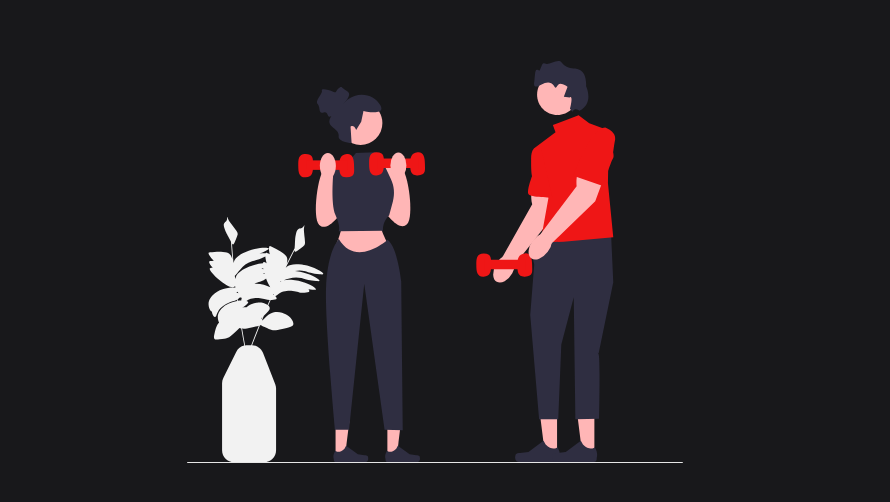
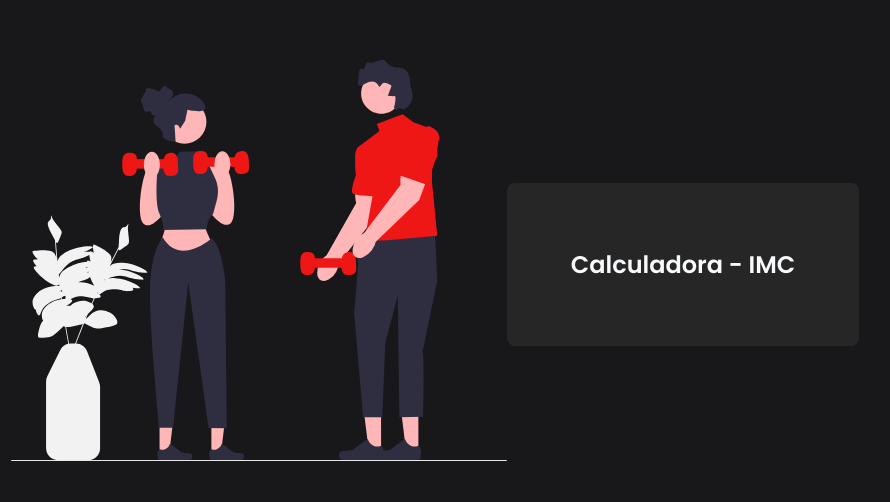
Before and after one commit to lmcomito/revisao, a plain HTML site: page pages/index.html in a window 1280 px wide. Shown: the part 136-638 px from the top of the page, without its empty margins (205-1095 px from the left). Drawn offline with Linux system fonts and the light colour scheme.

Commit message:
feat: add Poppins font

```diff
--- a/assets/css/style.index.css
+++ b/assets/css/style.index.css
@@ -1,7 +1,10 @@
+@import url('https://fonts.googleapis.com/css2?family=Poppins:wght@100;200;300;400;500;600&display=swap');
+
 * {
     margin: 0;
     padding: 0;
     box-sizing: border-box;
+    font-family: 'Poppins', sans-serif;
 }
 
 body {
@@ -18,5 +21,19 @@ body {
 
  img {
     width: 31rem;
+ }
 
+ #form {
+    display: flex;
+    flex-direction: column;
+    padding: 2rem;
+    color: #f8fafc;
+    background-color: #262626;
+    border-radius: 8px;
  }
+
+ #calculator {
+    display: flex;
+    flex-direction: column;
+    padding: 2rem;
+ }
--- a/pages/index.html
+++ b/pages/index.html
@@ -14,6 +14,9 @@
         </section>
 
         <section id="form">
+         <div id="calculator">
+          <h1 id="title">Calculadora - IMC</h1>
+         </div>
 
         </section>
     </main>
```
